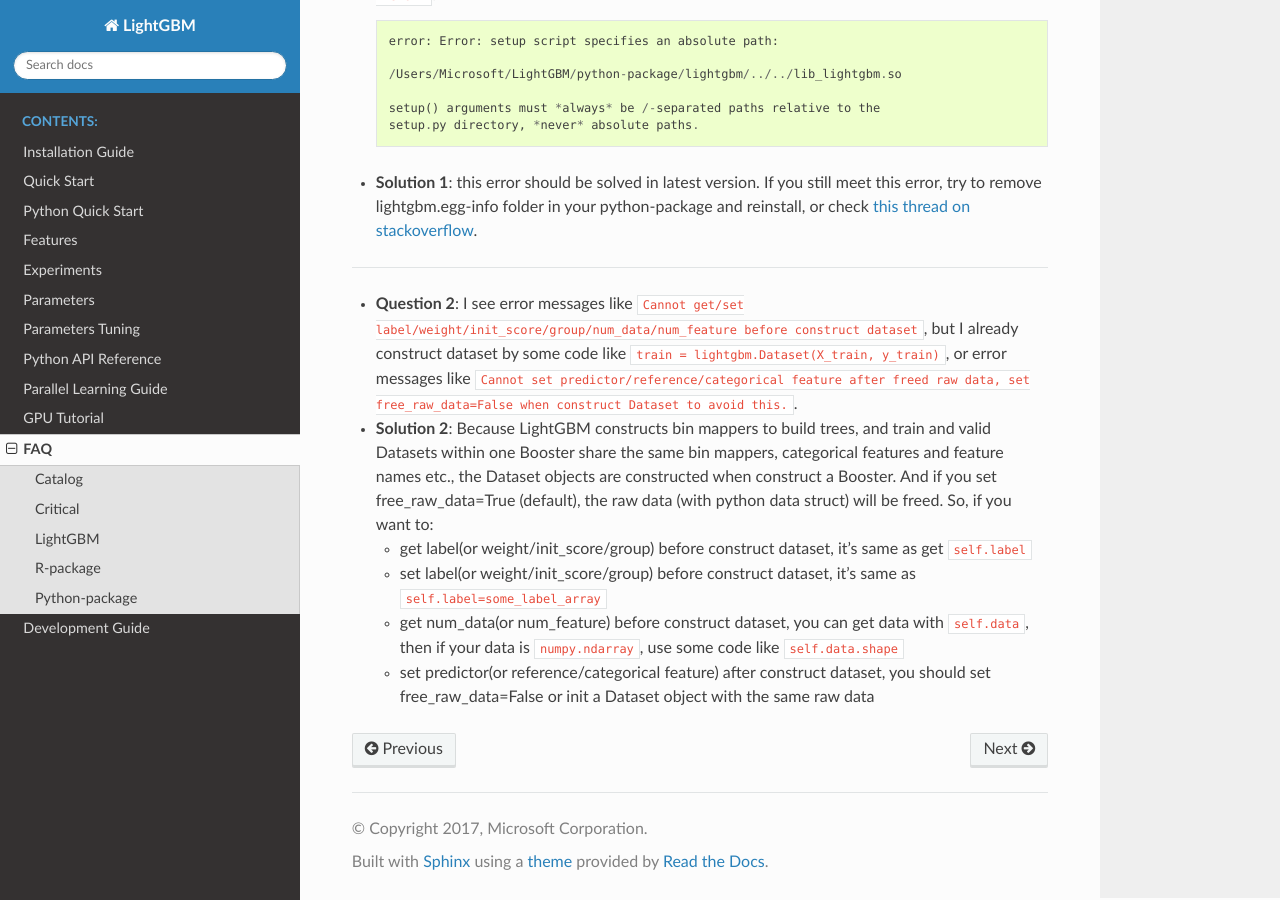
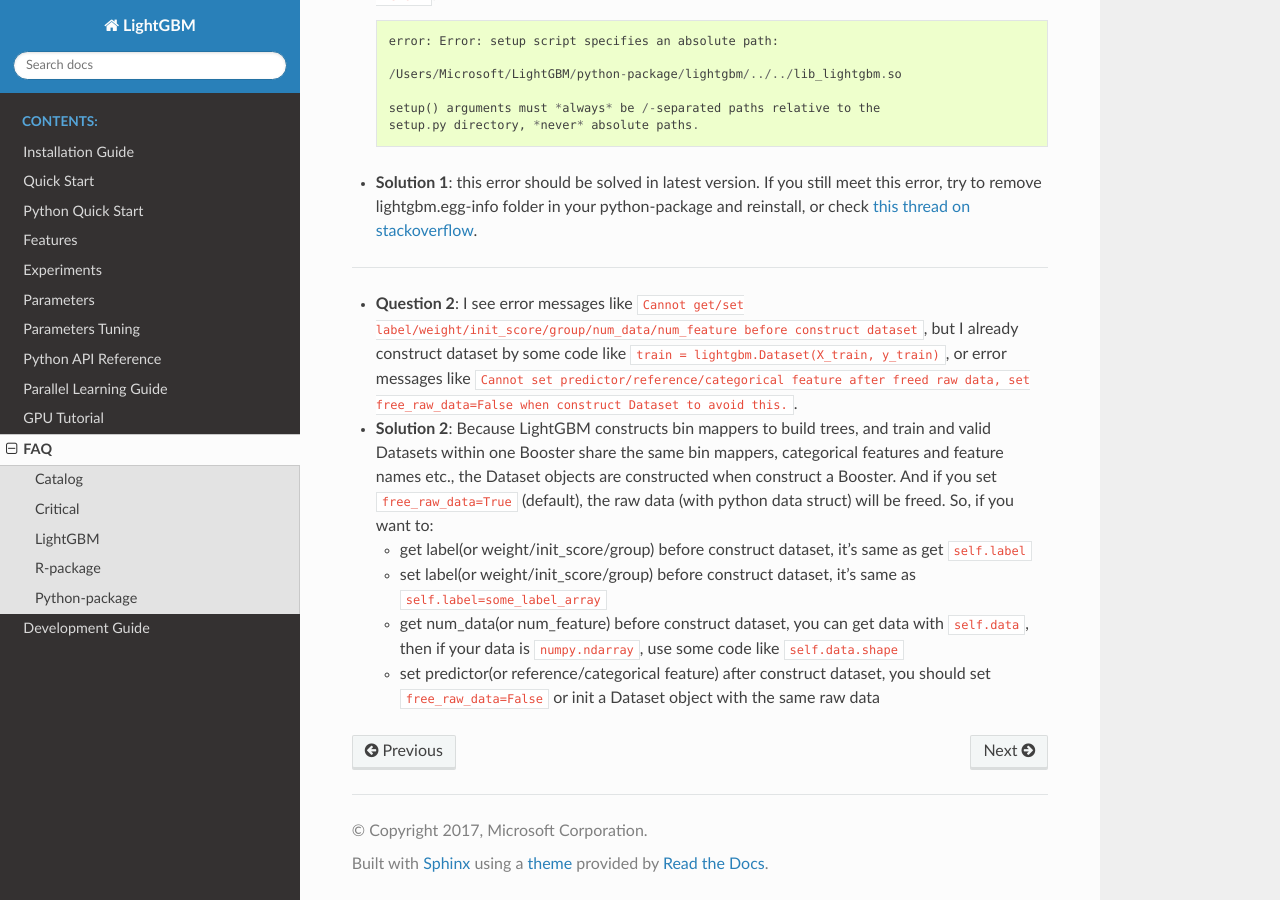
Before and after one commit to microsoft/LightGBM, a Sphinx documentation site: the page built from docs/FAQ.md, in a window 1280 px wide and 900 px high, scrolled down 2518 px. Built offline with Sphinx 7.4.7 and the Read the Docs theme 2.0.0, drawn with Linux system fonts in a browser that asks for light colours; pages that are not in the unit, such as notebooks, are missing from menus.

Commit message:
fixed repeated word and added markdown in FAQ.md

```diff
--- a/docs/FAQ.md
+++ b/docs/FAQ.md
@@ -117,9 +117,9 @@
 
 - **Question 2**: I see error messages like `Cannot get/set label/weight/init_score/group/num_data/num_feature before construct dataset`, but I already construct dataset by some code like `train = lightgbm.Dataset(X_train, y_train)`, or error messages like `Cannot set predictor/reference/categorical feature after freed raw data, set free_raw_data=False when construct Dataset to avoid this.`.
 
-- **Solution 2**: Because LightGBM constructs bin mappers to build trees, and train and valid Datasets within one Booster share the same bin mappers, categorical features and feature names etc., the Dataset objects are constructed when construct a Booster. And if you set free_raw_data=True (default), the raw data (with python data struct) will be freed. So, if you want to:
+- **Solution 2**: Because LightGBM constructs bin mappers to build trees, and train and valid Datasets within one Booster share the same bin mappers, categorical features and feature names etc., the Dataset objects are constructed when construct a Booster. And if you set `free_raw_data=True` (default), the raw data (with python data struct) will be freed. So, if you want to:
 
   + get label(or weight/init_score/group) before construct dataset, it's same as get `self.label`
   + set label(or weight/init_score/group) before construct dataset, it's same as `self.label=some_label_array`
   + get num_data(or num_feature) before construct dataset, you can get data with `self.data`, then if your data is `numpy.ndarray`, use some code like `self.data.shape`
-  + set predictor(or reference/categorical feature) after construct dataset, you should set free_raw_data=False or init a Dataset object with the same raw data
+  + set predictor(or reference/categorical feature) after construct dataset, you should set `free_raw_data=False` or init a Dataset object with the same raw data
```
Also changed, not shown: other parts of docs/FAQ.md (+1 -1 lines).
